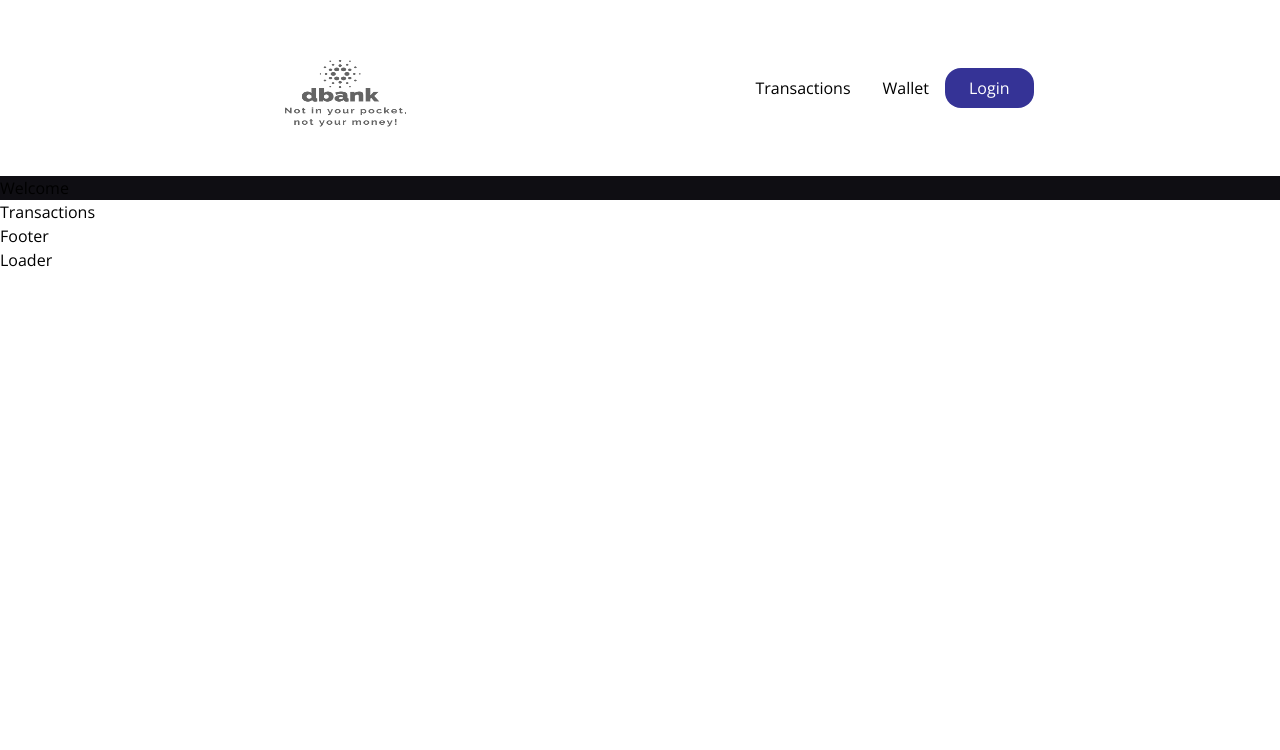
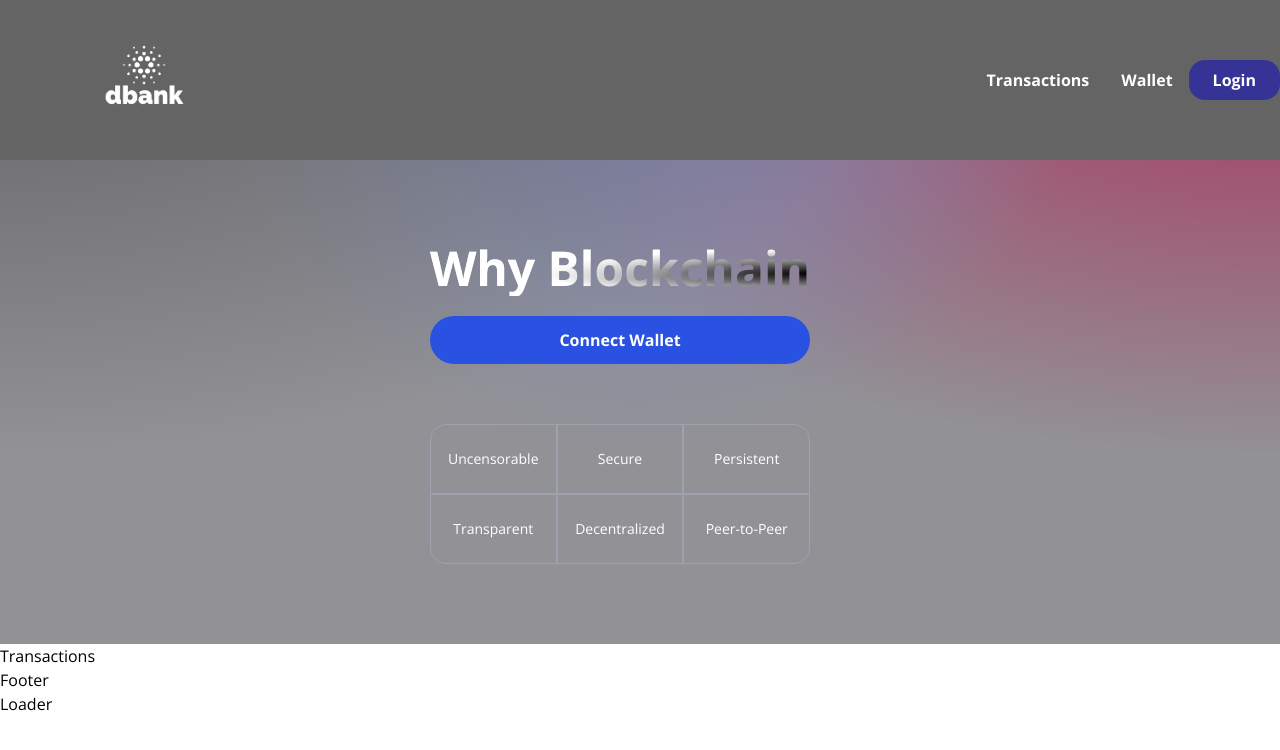
Before and after one commit to erhaneth/dbank, a React (Create React App) app in the folder client/: page / in a window 1280 px wide. Shown: the top 750 px of the page. Built offline with nearby package versions, Linux system fonts and the light colour scheme.

Commit message:
Implement Welcome Page

```diff
--- a/client/src/components/Navbar.jsx
+++ b/client/src/components/Navbar.jsx
@@ -10,11 +10,11 @@
 function NavBar() {
   const [toggle, setToggle] = useState(false);
   return (
-    <nav className="w-full flex md:justify-center bg-white justify-between items-center py-4">
-      <div className="md:flex-[0.5] flex-initial justify-center items-center">
-        <img src={logo} alt="logo" className="h-36 w-48 cursor-pointer flex flex-none" />
+    <nav className="w-full flex md:justify-center bg-[#646464] justify-between items-center py-auto">
+      <div className="flex justify-between items-center w-full h-full px-2 xl:px-16">
+        <img src={logo} alt="/" className="cursor-pointer" width="160" height="80" />
       </div>
-      <ul className="text-black md:flex hidden list-none flex-row  justify-between items-center flex-initial ">
+      <ul className="text-white md:flex hidden list-none flex-row font-bold justify-between items-center flex-initial ">
         {/* map items and pass to navbar */}
         {["Transactions", "Wallet"].map((item, index) => (
           <NavbarItem key={item + index} title={item} />
--- a/client/src/components/Welcome.jsx
+++ b/client/src/components/Welcome.jsx
@@ -1,6 +1,49 @@
+import { AiFillPlayCircle } from 'react-icons/ai'
+import { SiEthereum } from 'react-icons/si'
+import { BsInfoCircle } from 'react-icons/bs'
+
+// import { loader } from './'
+const commonStyles = "min-h-[70px] sm:px-0 px-2 sm:min-w-[120px] flex justify-center items-center border-[0.5px] border-gray-400 text-sm font-light text-white"
 function Welcome() {
+
+    const connectWallet = () => {
+
+        window.location.href = 'https://metamask.io/'
+    }
+
     return (
-        <div className="navbar">Welcome</div>
+        <div className="flex w-full justify-center items-center">
+            <div className="flex md:flex-row flex-col items-start justify-between md:p-20 py-20 px-4 ">
+                <div className="flex flex-1  justify-start flex-col md:mr-10">
+                    <h1 className="text-3xl font-bold text-white sm:text-5xl text-gradient py-1">Why Blockchain</h1>
+                    <button
+                      type="button"
+                      onclick={connectWallet}
+                      className="flex flex-row justify-center items-center my-5 bg-[#2952e3] p-3 rounded-full cursor-pointer hover:bg-[#5867b2]">
+                        <p className="text-white text-base font-bold">Connect Wallet</p>
+                        </button>
+                        <div className="grid sm:grid-cols-3 grid-cols-3 w-full mt-10">
+                          <div className={`rounded-tl-2xl ${commonStyles}`}>
+                          Uncensorable
+                          </div>
+                          <div className={commonStyles}>Secure</div>
+                          <div className={`rounded-tr-2xl ${commonStyles}`}>
+                            Persistent
+                          </div>
+                          <div className={`rounded-bl-2xl ${commonStyles}`}>
+                            Transparent
+                          </div>
+                          <div className={commonStyles}>Decentralized</div>
+                          <div className={`rounded-br-2xl ${commonStyles}`}>
+                            Peer-to-Peer
+                          </div>
+
+                        </div>
+
+                    </div>
+            </div>
+
+        </div>
     )
 }
 export default Welcome;
--- a/client/src/index.css
+++ b/client/src/index.css
@@ -14,11 +14,11 @@
 }
 
 .gradient-bg-welcome {
-  background-color:#0f0e13;
+  background-color:#929195;
   background-image:
-    radial-gradient(at 0% 0%, hsla(253,16%,7%,1) 0, transparent 50%),
-    radial-gradient(at 50% 0%, hsla(225,39%,30%,1) 0, transparent 50%),
-    radial-gradient(at 100% 0%, hsla(339,49%,30%,1) 0, transparent 50%);
+    radial-gradient(at 0% 0%, rgb(99, 99, 102) 0, transparent 50%),
+    radial-gradient(at 50% 0%, rgb(122, 138, 188) 0, transparent 50%),
+    radial-gradient(at 100% 0%, rgb(169, 50, 92) 0, transparent 50%);
 }
 
 .gradient-bg-transactions {
```
Also changed, not shown: client/src/images/dbank.png.
